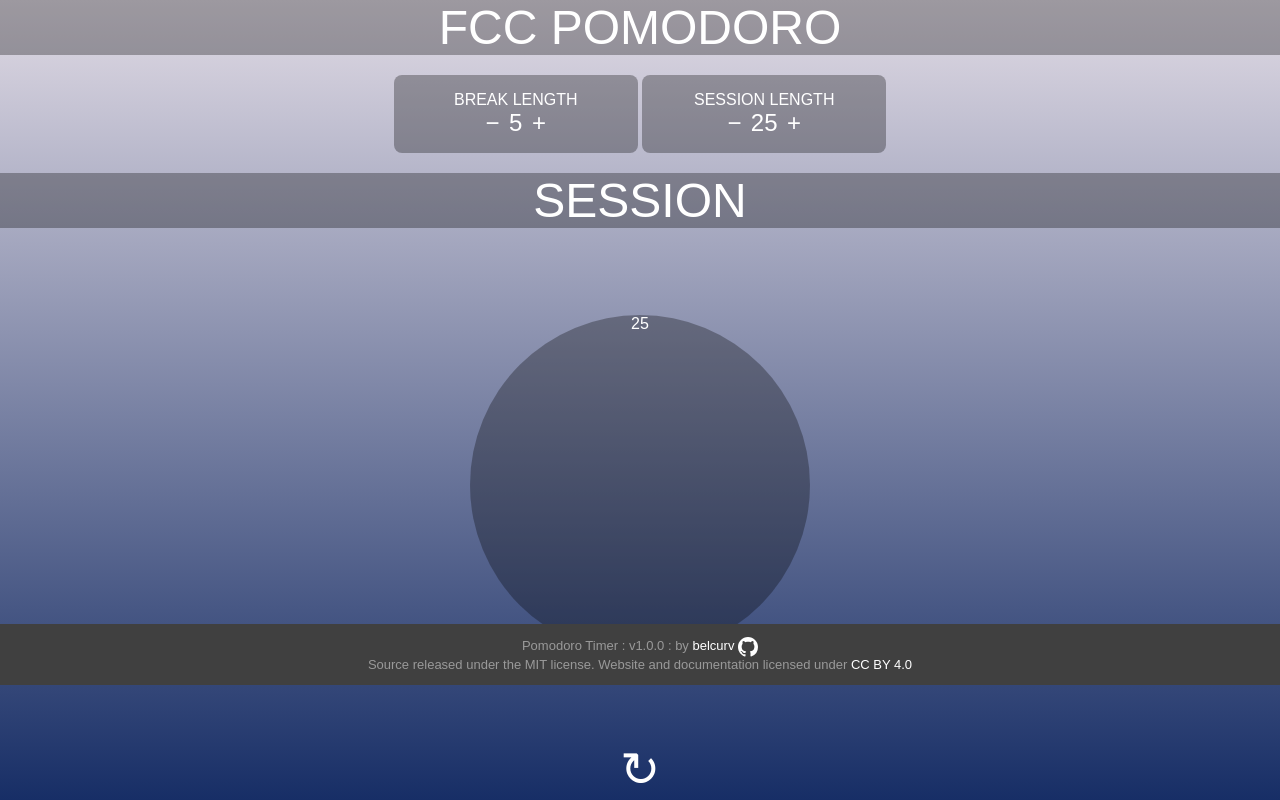
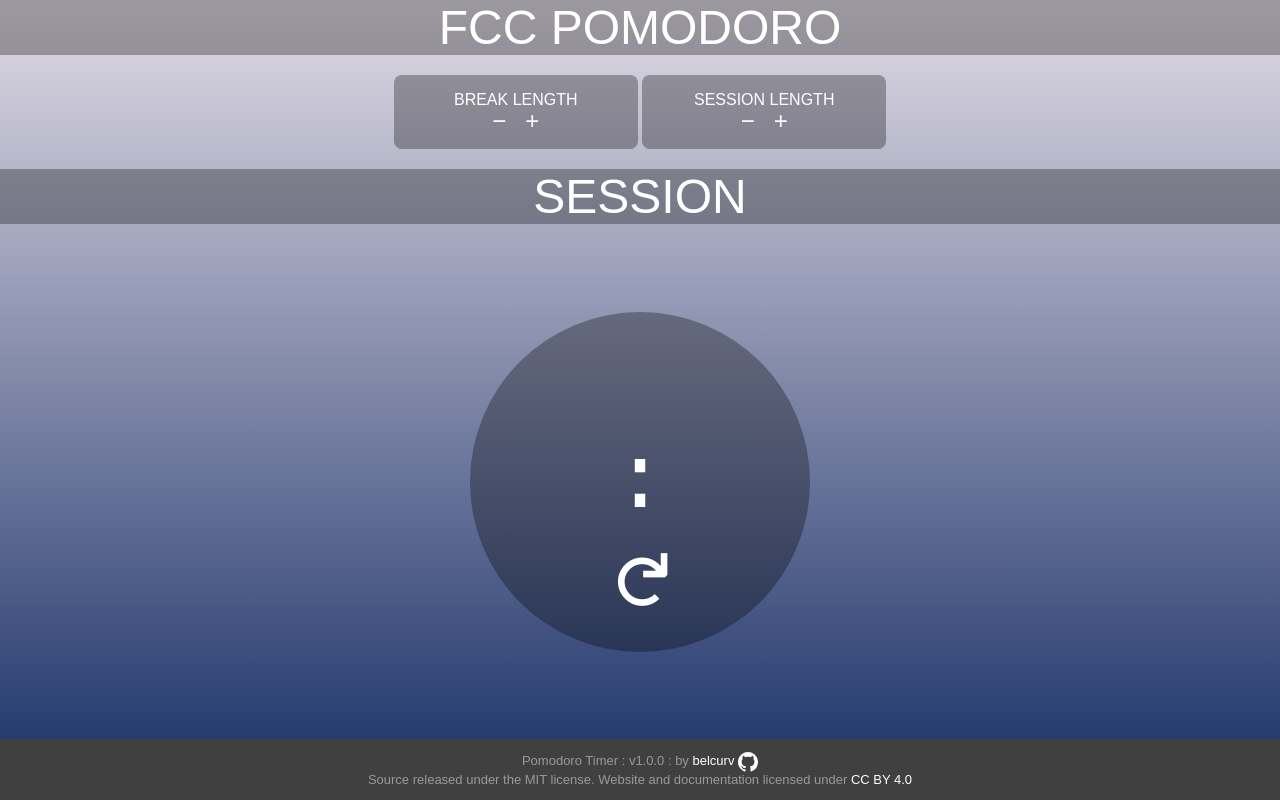
Before and after one commit to belcurv/fcc-pomodoro, a plain HTML site: page index.html in a window 1280 px wide. Drawn offline with nearby package versions, Linux system fonts and the light colour scheme.

Commit message:
simply element calls

```diff
--- a/index.html
+++ b/index.html
@@ -14,29 +14,34 @@
 
 <body>
 
-    <section class="container">
+    <section class="pomodoro">
 
         <p class="title shadowbox">FCC POMODORO</p>
 
         <div class="controls">
-            <div class="shadowbox">
+            <div id="break-ctrl" class="shadowbox">
                 <p>BREAK LENGTH</p>
                 <div id="break-minus" class="btn">&minus;</div>
-                <span id="break-length">5</span>
+                <span id="break-length"></span>
                 <div id="break-plus" class="btn">+</div>
             </div>
-            <div class="shadowbox">
+            <div id="session-ctrl" class="shadowbox">
                 <p>SESSION LENGTH</p>
                 <div id="session-minus" class="btn">&minus;</div>
-                <span id="session-length">25</span>
+                <span id="session-length"></span>
                 <div id="session-plus" class="btn">+</div>
             </div>
         </div>
 
         <div class="session">
             <p class="title shadowbox">SESSION</p>
-            <div id="timer" class="timer shadowbox">25</div>
-            <div class="title reset">&orarr;</div>
+            <div id="timer" class="timer shadowbox">
+                <div id="time">
+                    <span id="minutes"></span>:<span id="seconds"></span>
+                </div>
+                <div id="reset">&orarr;</div>
+            </div>
+
 
         </div>
 
```
